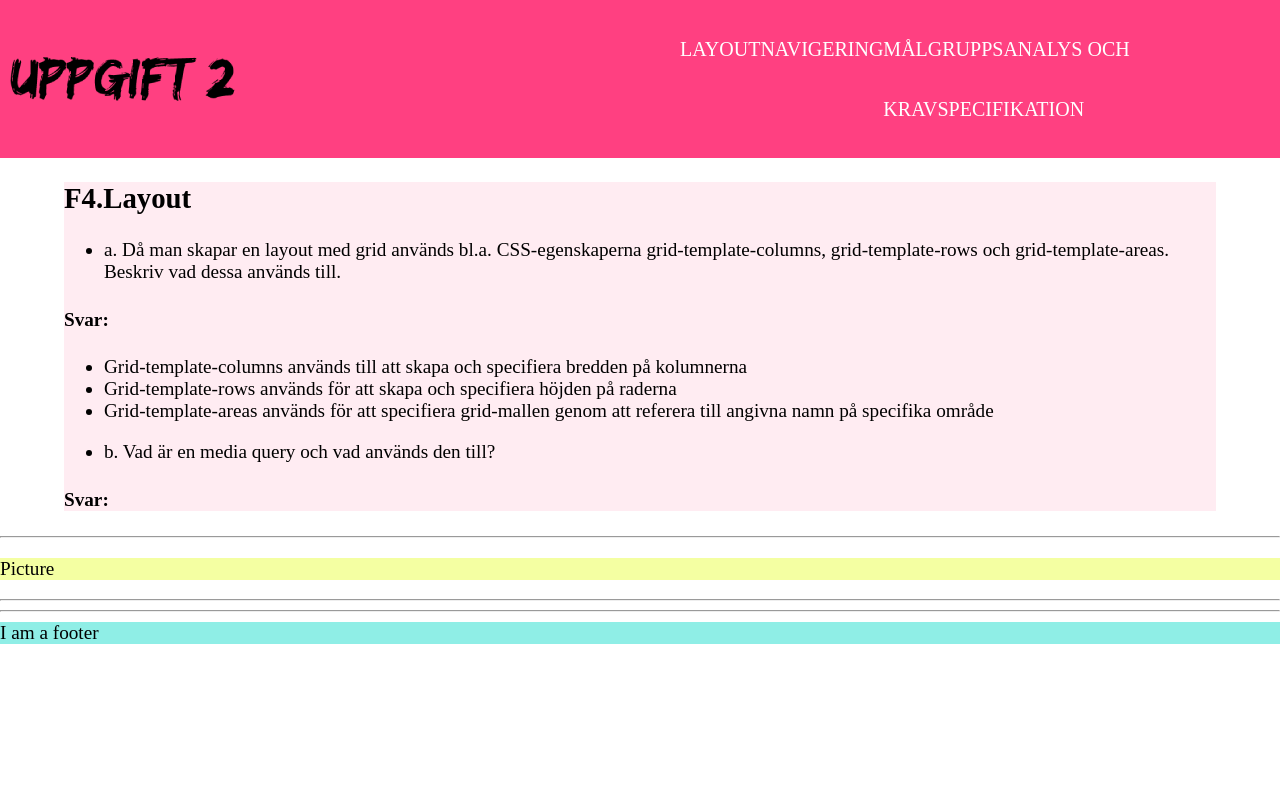
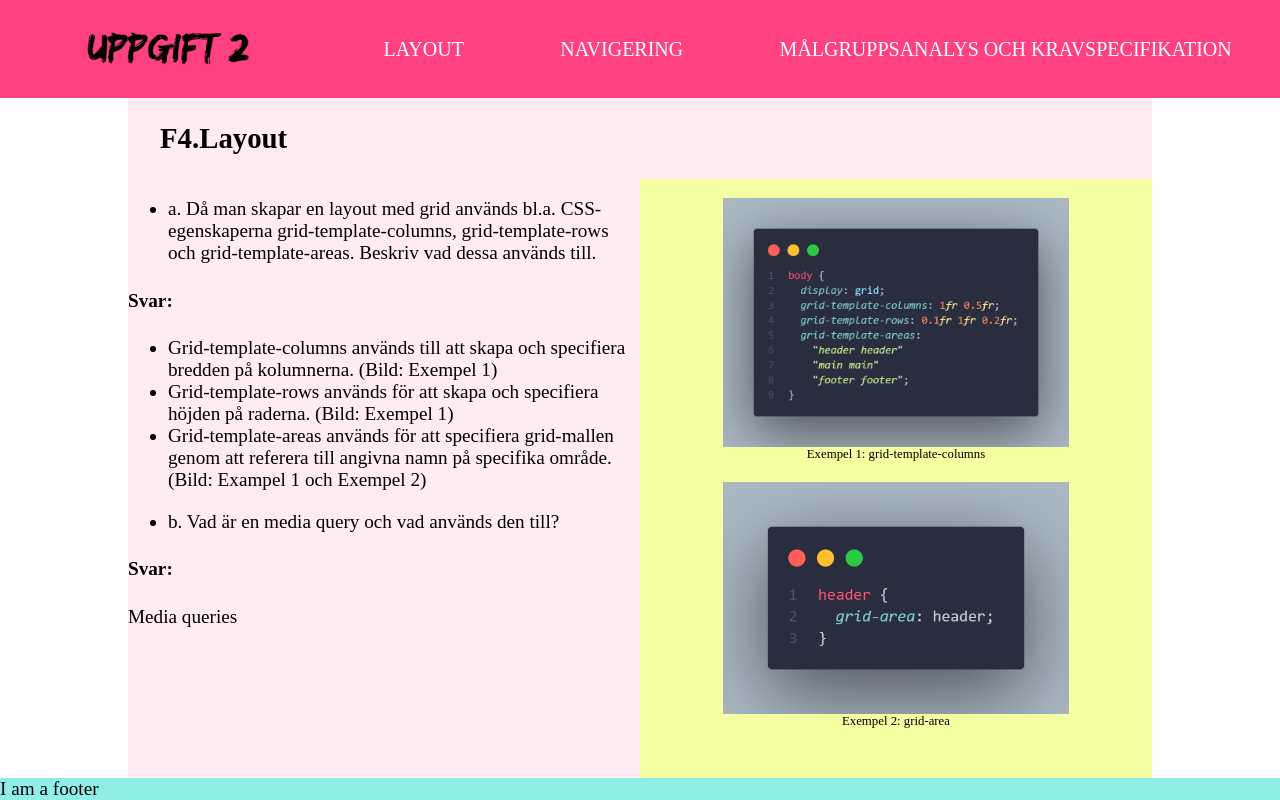
Before and after one commit to mariagryp/uppgift2, a plain HTML site: page index.html in a window 1280 px wide. Drawn offline with Linux system fonts and the light colour scheme.

Commit message:
changes in index.html

```diff
--- a/css/style.css
+++ b/css/style.css
@@ -1,18 +1,36 @@
 @charset "UTF-8";
 
-* {
+html {
   box-sizing: border-box;
+  margin: 0;
+  padding: 0;
 }
 
 body {
+  height: 100vh;
   font-size: 1.2rem;
   margin: 0 auto;
+  display: grid;
+  grid-template-columns: 1fr 0.5fr;
+  grid-template-rows: min-content auto min-content;
+  grid-template-areas:
+    "header header"
+    "main main"
+    "footer footer";
 }
 header {
+  grid-area: header;
   background-color: #ff4081;
   display: grid;
-  grid-template-columns: 1fr 1fr;
+  grid-template-columns: 0.3fr 1fr;
   align-items: center;
+}
+#logo {
+  padding-left: 5rem;
+}
+
+#logo a img {
+  width: 180px;
 }
 
 nav ul {
@@ -32,13 +50,63 @@ nav ul li a {
 }
 
 main {
-  width: 90%;
+  margin: 0 auto;
+  width: 80%;
+  grid-area: main;
+  display: grid;
+  grid-template-columns: 1fr 1fr;
+  grid-template-rows: 0.1fr 1fr;
   background-color: #ffecf2;
-  margin: 0 auto;
+  grid-template-areas:
+    "heading heading"
+    "right left";
 }
-aside {
+.heading {
+  grid-area: heading;
+}
+.heading h2 {
+  padding-left: 2rem;
+}
+.right {
+  grid-area: right;
+}
+.left {
+  grid-area: left;
   background-color: #f4ffa2;
+  display: flex;
+  flex-direction: column;
 }
+
+figure {
+  display: flex;
+  flex-direction: column;
+  justify-content: center;
+  align-items: center;
+}
+.img-left img {
+  width: 80%;
+}
+.img-right img {
+  width: 80%;
+  display: flex;
+  justify-content: center;
+}
+
+.grid-fig {
+  font-size: 0.8rem;
+}
+
+/* .aside {
+  display: flex;
+  flex-direction: column;
+} */
+
+/* aside {
+  grid-area: aside;
+  background-color: #f4ffa2;
+} */
+
 footer {
+  grid-area: footer;
   background-color: #8feee6;
 }
--- a/index.html
+++ b/index.html
@@ -11,8 +11,8 @@
     <!-- Header Menu of the Page -->
     <header>
       <!-- Logo -->
-      <div>
-        <img src="/img/logo.png" />
+      <div id="logo">
+        <a href="index.html"><img src="/img/logo.png" alt="image of logo" /></a>
       </div>
 
       <!-- Navigation Menu -->
@@ -24,12 +24,15 @@
         </ul>
       </nav>
     </header>
+
     <!-- Main -->
     <main>
-      <div><h2>F4.Layout</h2></div>
-      <div>
+      <div class="heading">
+        <h2>F4.Layout</h2>
+      </div>
+      <!-- Fråga a -->
+      <div class="right">
         <ul>
-          <!-- Fråga a -->
           <li>
             a. Då man skapar en layout med grid används bl.a. CSS-egenskaperna
             grid-template-columns, grid-template-rows och grid-template-areas.
@@ -38,42 +41,52 @@
         </ul>
 
         <!-- Svar fråga a -->
-        <div>
+        <div class="fa">
           <h4>Svar:</h4>
           <ul>
             <li>
               Grid-template-columns används till att skapa och specifiera
-              bredden på kolumnerna
+              bredden på kolumnerna. (Bild: Exempel 1)
             </li>
             <li>
               Grid-template-rows används för att skapa och specifiera höjden på
-              raderna
+              raderna. (Bild: Exempel 1)
             </li>
             <li>
               Grid-template-areas används för att specifiera grid-mallen genom
-              att referera till angivna namn på specifika område
+              att referera till angivna namn på specifika område. (Bild: Exampel
+              1 och Exempel 2)
             </li>
           </ul>
         </div>
-        <!-- Fråga b -->
         <ul>
           <li>b. Vad är en media query och vad används den till?</li>
         </ul>
         <!-- Svar fråga b -->
         <div>
           <h4>Svar:</h4>
-          <p></p>
+          <p>Media queries</p>
         </div>
       </div>
-      <div></div>
+
+      <!-- Fråga b -->
+      <div class="left">
+        <div class="aside">
+          <!-- Image columns -->
+          <figure class="img-left">
+            <img src="/img/codesnap1.png" alt="code example of grid template" />
+            <figcaption class="grid-fig">
+              Exempel 1: grid-template-columns
+            </figcaption>
+          </figure>
+          <!-- Img grid area -->
+          <figure class="img-right">
+            <img src="/img/codesnap2.png" alt="code example of grid template" />
+            <figcaption class="grid-fig">Exempel 2: grid-area</figcaption>
+          </figure>
+        </div>
+      </div>
     </main>
-    <hr />
-    <!-- Aside -->
-    <aside>
-      <p>Picture</p>
-    </aside>
-    <hr />
-    <hr />
     <!-- Footer -->
     <footer>I am a footer</footer>
   </body>
```
Also changed, not shown: img/codesnap1.png (added), img/codesnap1a.png (added), img/codesnap1b.png (added), img/codesnap2.png (added).
